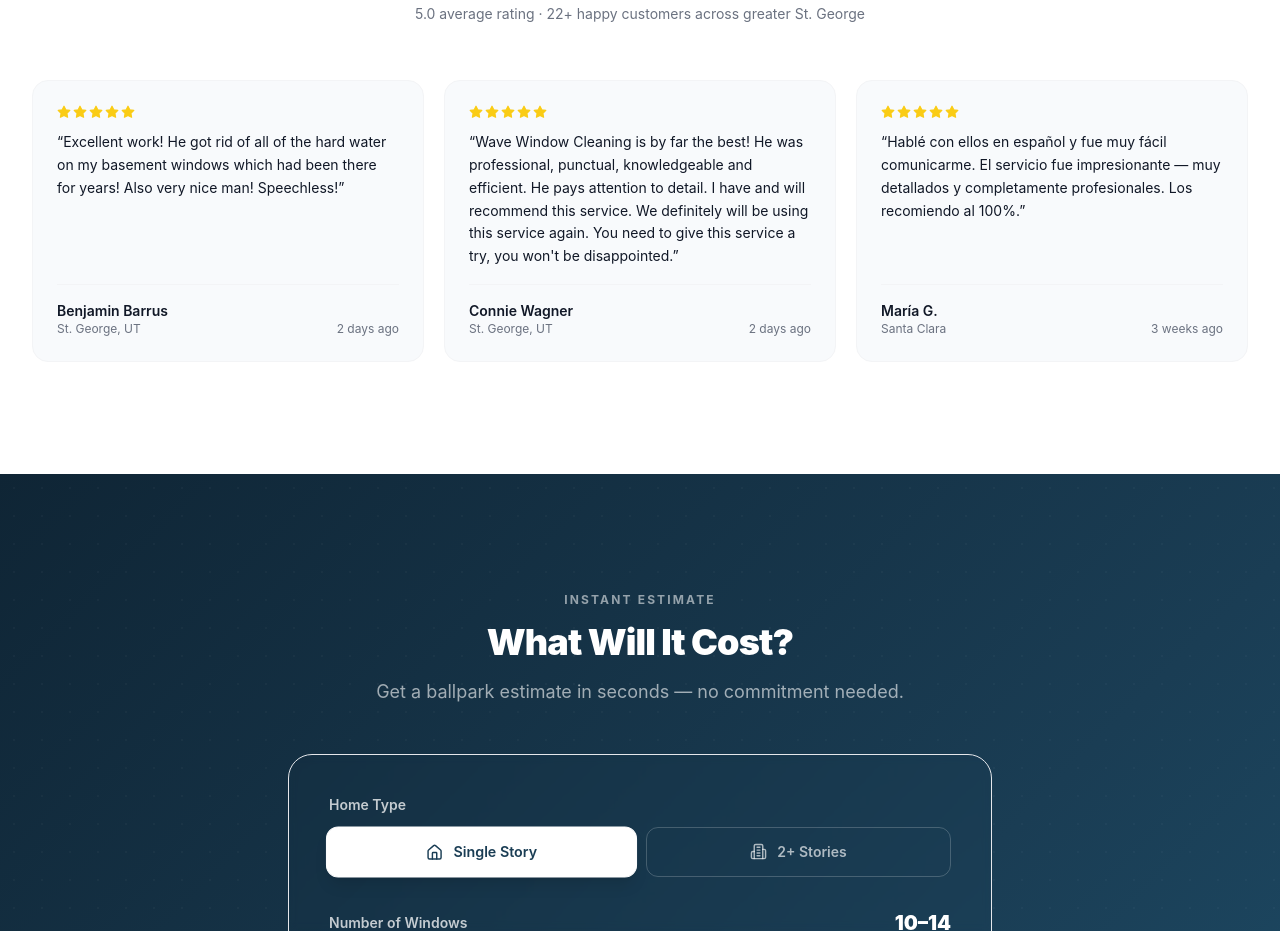
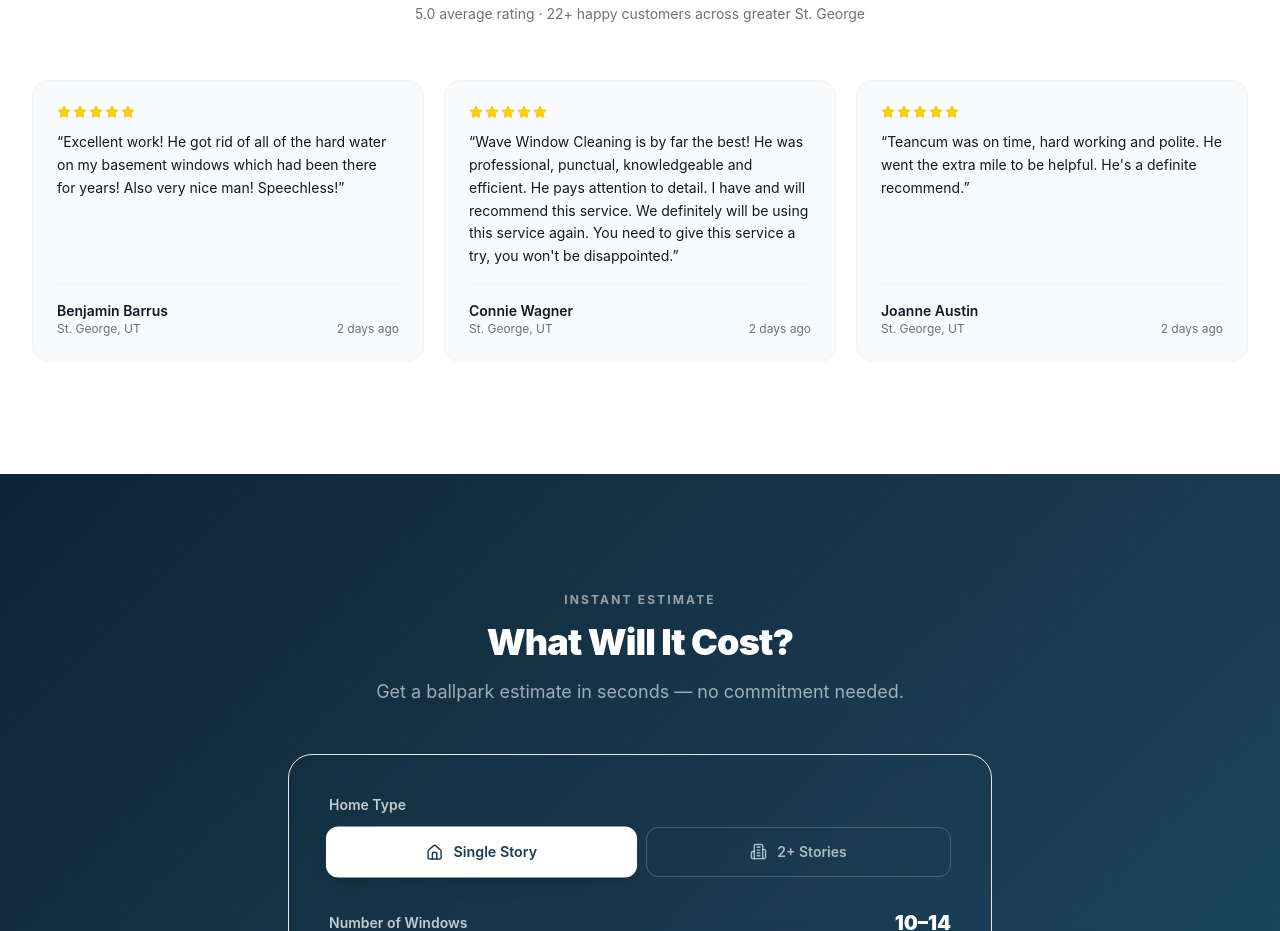
Before and after one commit to WaveWindowCleaning/wave-window-cleaning, a Next.js app: page / in a window 1280 px wide. Shown: the part 4960-5891 px from the top of the page. Built offline with nearby package versions, Linux system fonts and the light colour scheme.

Commit message:
Replace Spanish review with Joanne Austin real review
Co-authored-by: Cursor <cursoragent@cursor.com>

```diff
--- a/components/Reviews.tsx
+++ b/components/Reviews.tsx
@@ -17,10 +17,10 @@ const reviews = [
     date: '2 days ago',
   },
   {
-    name: 'María G.',
-    location: 'Santa Clara',
-    text: "Hablé con ellos en español y fue muy fácil comunicarme. El servicio fue impresionante — muy detallados y completamente profesionales. Los recomiendo al 100%.",
-    date: '3 weeks ago',
+    name: 'Joanne Austin',
+    location: 'St. George, UT',
+    text: "Teancum was on time, hard working and polite. He went the extra mile to be helpful. He's a definite recommend.",
+    date: '2 days ago',
   },
 ]
 
```
